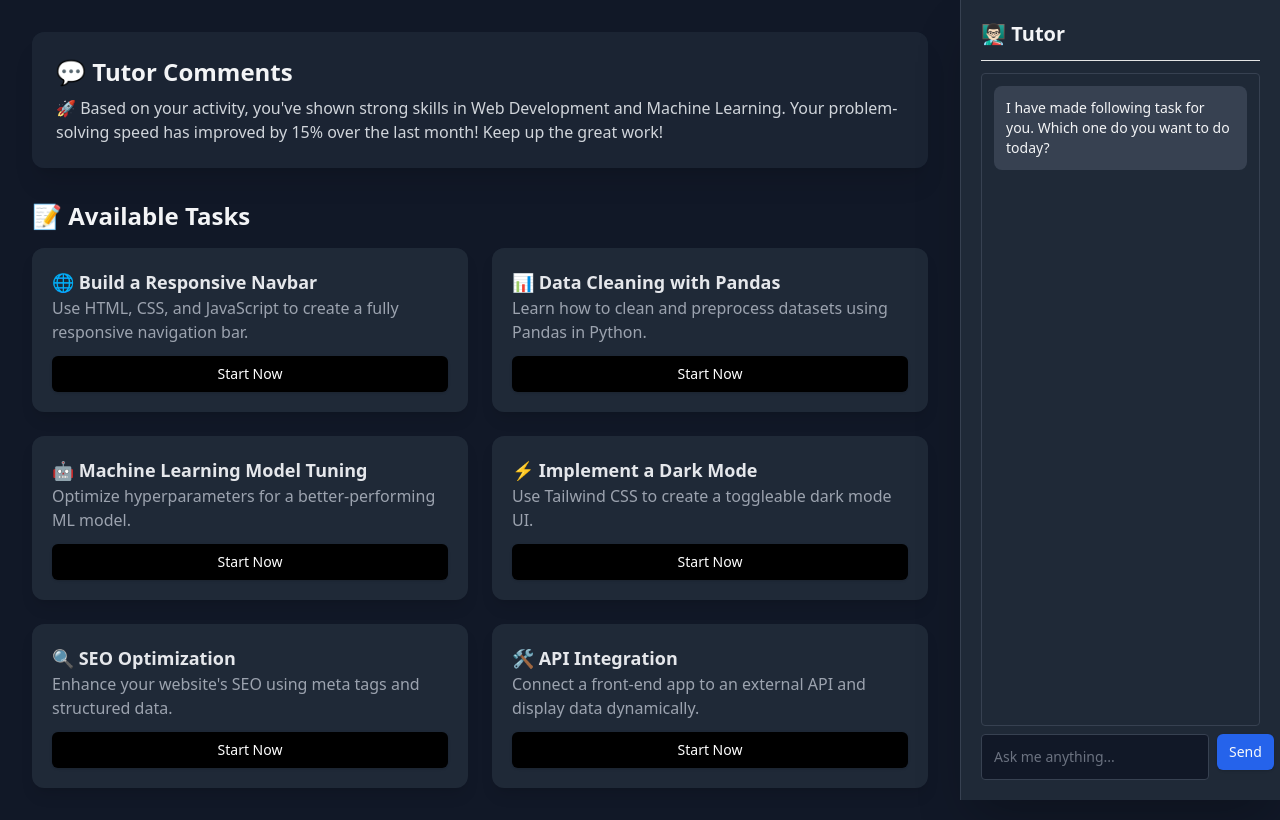
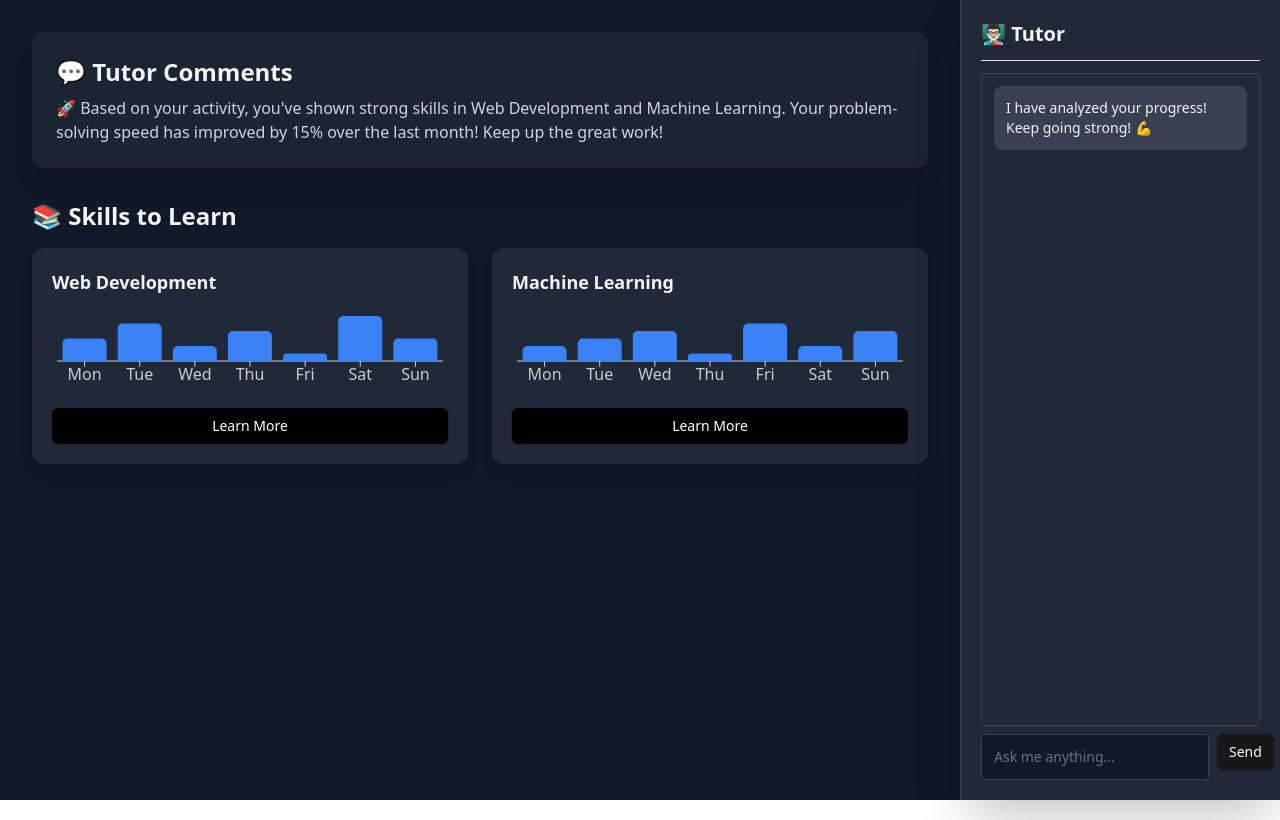
Before and after one commit to shravanjindal/LearnEra, a Next.js app: page /tasks/1 in a window 1280 px wide. Built offline with nearby package versions, Linux system fonts and the light colour scheme.

Commit message:
Task page UI upgraded & streakGrid fixed

```diff
--- a/src/app/tasks/[userId]/page.tsx
+++ b/src/app/tasks/[userId]/page.tsx
@@ -1,114 +1,68 @@
 "use client";
 import { useState } from "react";
-import { Button } from "@/components/ui/button";
-import { motion } from "framer-motion";
+import TutorComments from "@/components/TutorComments";
+import SkillsToLearn from "@/components/tasks/skillsToLearn";
+import TaskList from "@/components/tasks/taskList";
+import TutorChatbot from "@/components/TutorChatbot";
+import { Message } from "@/components/TutorChatbot";
+
+const skillProgress = [
+  {
+    skill: "Web Development",
+    data: [
+      { day: "Mon", tasks: 3 },
+      { day: "Tue", tasks: 5 },
+      { day: "Wed", tasks: 2 },
+      { day: "Thu", tasks: 4 },
+      { day: "Fri", tasks: 1 },
+      { day: "Sat", tasks: 6 },
+      { day: "Sun", tasks: 3 },
+    ],
+  },
+  {
+    skill: "Machine Learning",
+    data: [
+      { day: "Mon", tasks: 2 },
+      { day: "Tue", tasks: 3 },
+      { day: "Wed", tasks: 4 },
+      { day: "Thu", tasks: 1 },
+      { day: "Fri", tasks: 5 },
+      { day: "Sat", tasks: 2 },
+      { day: "Sun", tasks: 4 },
+    ],
+  },
+];
+
+const difficultyLevels = [
+  { level: "Easy", description: "Beginner-friendly task to get started!" },
+  { level: "Medium", description: "A balanced challenge for improvement." },
+  { level: "Hard", description: "Advanced task to test your skills!" },
+];
 
 const TasksPage = () => {
-  const [messages, setMessages] = useState([
-    { sender: "bot", text: "I have made following task for you. Which one do you want to do today?" },
+  const [selectedSkill, setSelectedSkill] = useState<string | null>(null);
+  const [messages, setMessages] = useState<Message[]>([
+    { sender: "bot", text: "I have analyzed your progress! Keep going strong! 💪" },
   ]);
   const [input, setInput] = useState("");
 
-  const userSummary =
-    "🚀 Based on your activity, you've shown strong skills in Web Development and Machine Learning. Your problem-solving speed has improved by 15% over the last month! Keep up the great work!";
-
-  const tasks = [
-    { title: "🌐 Build a Responsive Navbar", description: "Use HTML, CSS, and JavaScript to create a fully responsive navigation bar." },
-    { title: "📊 Data Cleaning with Pandas", description: "Learn how to clean and preprocess datasets using Pandas in Python." },
-    { title: "🤖 Machine Learning Model Tuning", description: "Optimize hyperparameters for a better-performing ML model." },
-    { title: "⚡ Implement a Dark Mode", description: "Use Tailwind CSS to create a toggleable dark mode UI." },
-    { title: "🔍 SEO Optimization", description: "Enhance your website's SEO using meta tags and structured data." },
-    { title: "🛠 API Integration", description: "Connect a front-end app to an external API and display data dynamically." },
-  ];
-
   const handleSend = () => {
     if (!input.trim()) return;
-    setMessages([
-      ...messages,
-      { sender: "user", text: input },
-      { sender: "bot", text: "I'll help you with that! 😊" },
-    ]);
+    setMessages([...messages, { sender: "user", text: input }]);
     setInput("");
   };
 
   return (
-    <div className="flex min-h-screen bg-gray-900 text-gray-100 overflow-auto">
-      {/* Left 3/4 Section */}
+    <div className="flex min-h-screen bg-gray-900 text-gray-100">
       <div className="w-3/4 p-8">
-        {/* AI Generated Summary */}
-        <motion.div
-          className="bg-gray-800/80 p-6 rounded-xl shadow-xl backdrop-blur-md"
-          initial={{ opacity: 0, y: -20 }}
-          animate={{ opacity: 1, y: 0 }}
-          transition={{ duration: 0.5 }}
-        >
-          <h2 className="text-2xl font-bold mb-2">💬 Tutor Comments</h2>
-          <p className="text-gray-300">{userSummary}</p>
-        </motion.div>
-
-        {/* Task List */}
-        <div className="mt-8">
-          <h2 className="text-2xl font-bold mb-4">📝 Available Tasks</h2>
-          <div className="grid grid-cols-1 md:grid-cols-2 gap-6">
-            {tasks.map((task, index) => (
-              <motion.div
-                key={index}
-                className="p-5 bg-gray-800 rounded-xl shadow-lg backdrop-blur-md hover:bg-gray-700 transition duration-300 cursor-pointer"
-                whileHover={{ scale: 1.02 }}
-                whileTap={{ scale: 0.98 }}
-              >
-                <h3 className="text-lg font-semibold text-gray-200">{task.title}</h3>
-                <p className="text-gray-400">{task.description}</p>
-                <Button className="mt-3 bg-black w-full text-white">Start Now</Button>
-              </motion.div>
-            ))}
-          </div>
-        </div>
+        <TutorComments />
+        {selectedSkill ? (
+          <TaskList skill={selectedSkill} onGoBack={() => setSelectedSkill(null)} tasks={difficultyLevels} />
+        ) : (
+          <SkillsToLearn skills={skillProgress} onSelectSkill={setSelectedSkill} />
+        )}
       </div>
-
-      {/* Right 1/4 Section - Chatbot */}
-      <motion.div
-        className="w-1/4 bg-gray-800 p-5 fixed right-0 top-0 h-full flex flex-col shadow-2xl backdrop-blur-lg border-l border-gray-700"
-        initial={{ opacity: 0, x: 50 }}
-        animate={{ opacity: 1, x: 0 }}
-        transition={{ duration: 0.5 }}
-      >
-        <div className="flex justify-between items-center border-b pb-3 mb-3">
-          <h2 className="text-xl font-semibold">👨🏻‍🏫 Tutor</h2>
-        </div>
-        <div className="flex-1 overflow-y-auto p-3 space-y-2 border border-gray-700 rounded">
-          {messages.map((msg, index) => (
-            <motion.div
-              key={index}
-              className={`p-3 rounded-lg text-sm ${
-                msg.sender === "bot"
-                  ? "bg-gray-700 text-left"
-                  : "bg-blue-600 text-right"
-              }`}
-              initial={{ opacity: 0, y: 10 }}
-              animate={{ opacity: 1, y: 0 }}
-              transition={{ duration: 0.3, delay: index * 0.1 }}
-            >
-              {msg.text}
-            </motion.div>
-          ))}
-        </div>
-        <div className="flex gap-2 mt-2">
-          <input
-            type="text"
-            className="flex-1 p-3 bg-gray-900 border border-gray-700 rounded text-sm placeholder-gray-500"
-            value={input}
-            onChange={(e) => setInput(e.target.value)}
-            placeholder="Ask me anything..."
-          />
-          <Button
-            className="p-3 bg-blue-600 flex-shrink-0"
-            onClick={handleSend}
-          >
-            Send
-          </Button>
-        </div>
-      </motion.div>
+      <TutorChatbot messages={messages} input={input} setInput={setInput} handleSend={handleSend} />
     </div>
   );
 };
--- a/src/components/TutorChatbot.tsx
+++ b/src/components/TutorChatbot.tsx
@@ -3,7 +3,7 @@ import { motion } from "framer-motion";
 import { Button } from "@/components/ui/button";
 
 // Define the type for a single message
-interface Message {
+export interface Message {
   sender: "bot" | "user";
   text: string;
 }
--- /dev/null
+++ b/src/components/TutorComments.tsx
@@ -0,0 +1,20 @@
+import { motion } from "framer-motion";
+
+const TutorComments = () => {
+  const userSummary =
+    "🚀 Based on your activity, you've shown strong skills in Web Development and Machine Learning. Your problem-solving speed has improved by 15% over the last month! Keep up the great work!";
+
+  return (
+    <motion.div
+      className="bg-gray-800/80 p-6 rounded-xl shadow-xl backdrop-blur-md"
+      initial={{ opacity: 0, y: -20 }}
+      animate={{ opacity: 1, y: 0 }}
+      transition={{ duration: 0.5 }}
+    >
+      <h2 className="text-2xl font-bold mb-2">💬 Tutor Comments</h2>
+      <p className="text-gray-300">{userSummary}</p>
+    </motion.div>
+  );
+};
+
+export default TutorComments;
--- /dev/null
+++ b/src/components/tasks/skillsToLearn.tsx
@@ -0,0 +1,40 @@
+import { Button } from "@/components/ui/button";
+import { motion } from "framer-motion";
+import { BarChart, Bar, XAxis, Tooltip, ResponsiveContainer } from "recharts";
+
+type Skill = {
+  skill: string;
+  data: { day: string; tasks: number }[];
+};
+
+const SkillsToLearn = ({ skills, onSelectSkill }: { skills: Skill[]; onSelectSkill: (skill: string) => void }) => {
+  return (
+    <div className="mt-8">
+      <h2 className="text-2xl font-bold mb-4">📚 Skills to Learn</h2>
+      <div className="grid grid-cols-1 md:grid-cols-2 gap-6">
+        {skills.map((skill, index) => (
+          <motion.div
+            key={index}
+            className="p-5 bg-gray-800 rounded-xl shadow-lg hover:bg-gray-700 transition duration-300"
+            whileHover={{ scale: 1.02 }}
+            whileTap={{ scale: 0.98 }}
+          >
+            <h3 className="text-lg font-semibold">{skill.skill}</h3>
+            <ResponsiveContainer width="100%" height={100}>
+              <BarChart data={skill.data}>
+                <XAxis dataKey="day" stroke="#ccc" />
+                <Tooltip />
+                <Bar dataKey="tasks" fill="#3b82f6" radius={[5, 5, 0, 0]} />
+              </BarChart>
+            </ResponsiveContainer>
+            <Button className="mt-3 bg-black w-full text-white" onClick={() => onSelectSkill(skill.skill)}>
+              Learn More
+            </Button>
+          </motion.div>
+        ))}
+      </div>
+    </div>
+  );
+};
+
+export default SkillsToLearn;
--- /dev/null
+++ b/src/components/tasks/taskList.tsx
@@ -0,0 +1,38 @@
+import { Button } from "@/components/ui/button";
+import { motion } from "framer-motion";
+import { ArrowLeft } from "lucide-react";
+
+type Task = {
+  level: string;
+  description: string;
+};
+
+const TaskList = ({ skill, tasks, onGoBack }: { skill: string; tasks: Task[]; onGoBack: () => void }) => {
+  return (
+    <div className="mt-8">
+      <div className="flex items-center gap-3 mb-4">
+        <Button className="bg-gray-700 text-white px-4 py-2 flex items-center gap-2" onClick={onGoBack}>
+          <ArrowLeft size={18} /> Go Back
+        </Button>
+        <h2 className="text-2xl font-bold">🎯 Available Tasks for {skill}</h2>
+      </div>
+
+      <div className="grid grid-cols-1 md:grid-cols-3 gap-6">
+        {tasks.map((task, index) => (
+          <motion.div
+            key={index}
+            className="p-5 bg-gray-800 rounded-xl shadow-lg hover:bg-gray-700 transition duration-300"
+            whileHover={{ scale: 1.02 }}
+            whileTap={{ scale: 0.98 }}
+          >
+            <h3 className="text-lg font-semibold">{task.level}</h3>
+            <p className="text-gray-400">{task.description}</p>
+            <Button className="mt-3 bg-black w-full text-white">Start Now</Button>
+          </motion.div>
+        ))}
+      </div>
+    </div>
+  );
+};
+
+export default TaskList;
--- a/src/models/user.ts
+++ b/src/models/user.ts
@@ -14,6 +14,10 @@ export interface IUser extends Document {
     tasksDone:number,
   }[];
   badges: string[];
+  streakData: {
+    date : Date,
+    submissions : number,
+  }[];
 }
 
 const userSchema: Schema = new mongoose.Schema({
@@ -69,6 +73,10 @@ const userSchema: Schema = new mongoose.Schema({
   ],
   badges:[{
     type: String
+  }],
+  streakData: [{
+    date : Date,
+    submissions : Number,
   }]
 });
 
```
Also changed, not shown: src/app/dashboard/[userId]/page.tsx (+17 -11 lines), src/app/onboarding/api/createUser/route.ts (+3 -23 lines), src/components/dashboard/StreakGrid.tsx (+43 -12 lines), src/app/tasks/[userId]/api/route.ts (added).
